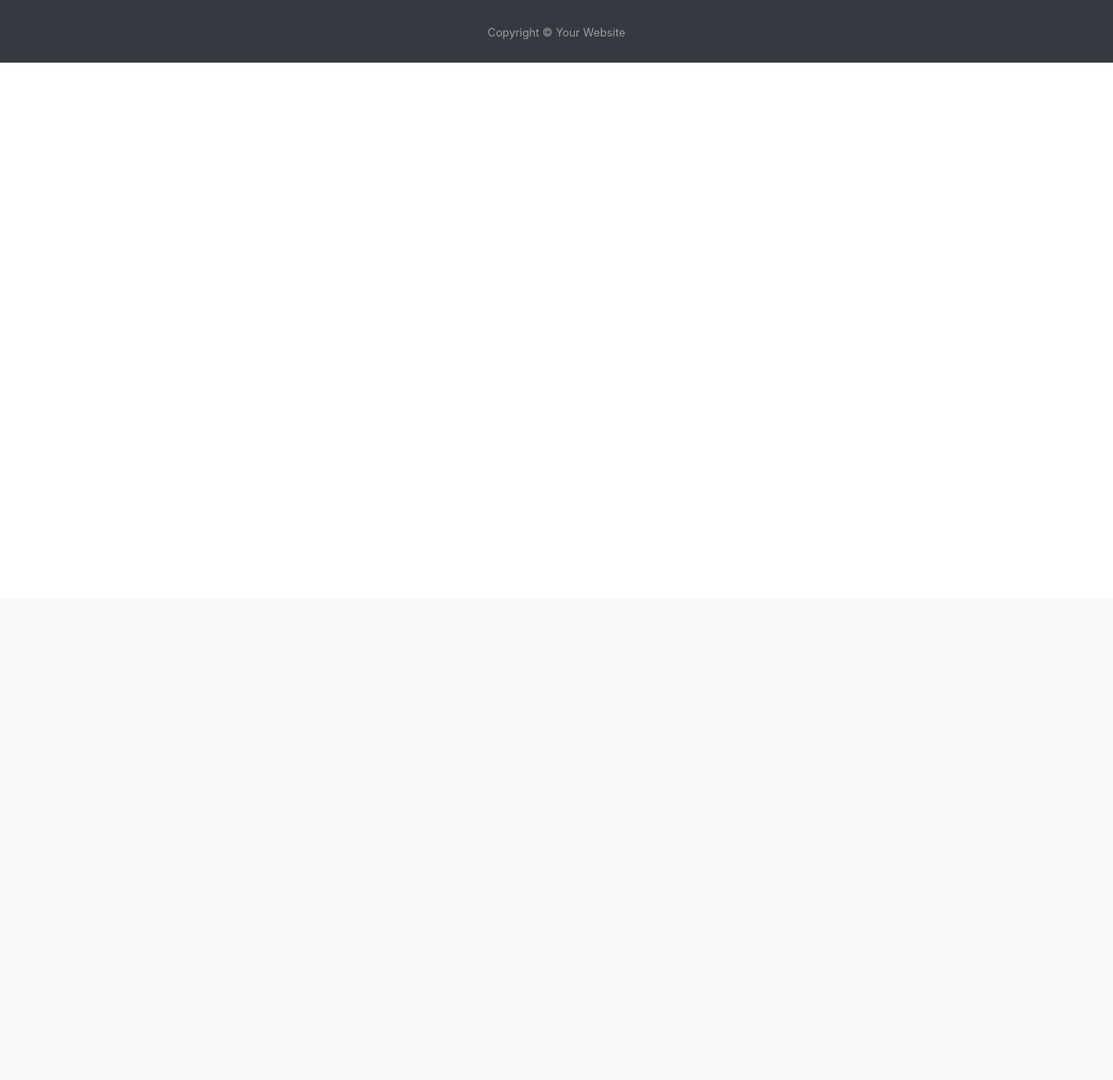
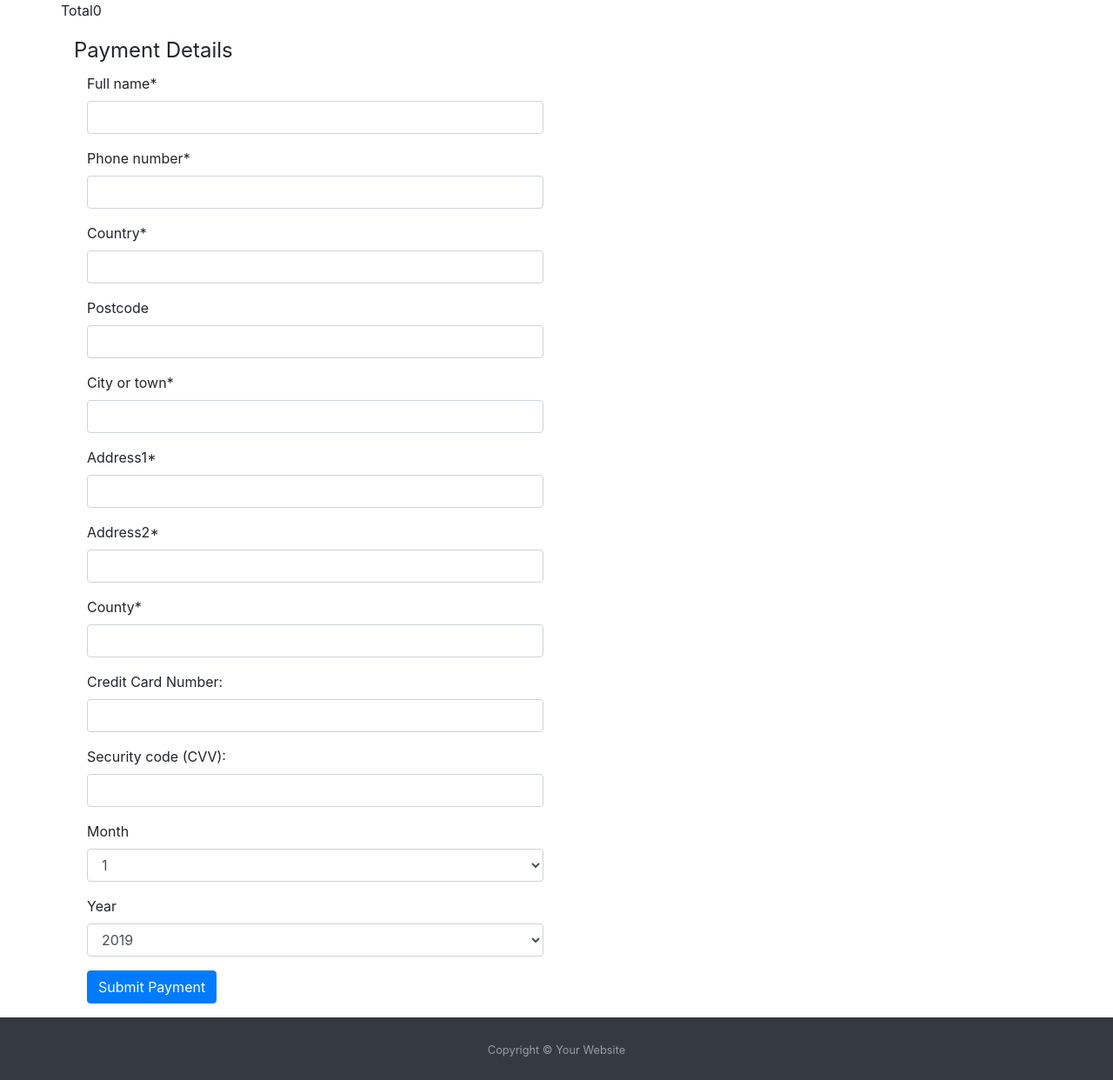
Before and after one commit to dano5342/Milestone4V2, a Django app: page /checkout/ in a window 1280 px wide. Shown: the part 112-1354 px from the top of the page at 87% size. Before the commit the page ends 184 px from the top, so only its background shows below. Run offline with Django 3.2, Linux system fonts and the light colour scheme; the visitor is signed in with stand-in values (Sample User, id 1); some libraries are stand-ins or nearby versions.

Commit message:
Stripe js completed however is returning 401 errors, will need to do some looking into this. CHeckout.html has been implemented but I want to change the look and feel of this over the weekend, firstly this damn error though

```diff
--- a/checkout/templates/checkout.html
+++ b/checkout/templates/checkout.html
@@ -6,8 +6,55 @@
 <script type='text/javascript' src='https://js.stripe.com/v2/'></script>
 <script type='text/javascript'>
     //<![CDATA[
-        Stripe.publishableKey = '{{ publishable }}';
+    Stripe.publishableKey = '{{ publishable }}';
     //]]>
 </script>
-<script type='text/javascript' src={% static 'js/stripe.js' %}></script>
+<script type='text/javascript' src={% static 'scripts/js/stripe.js' %}></script>
 {% endblock %}
+
+{% block content %}
+<div class="container">
+    <div class="row row-flex">
+        {% for item in cart_items %}
+        <div class="col-xs-10 col-xs-offset-1 col-sm-offset-0 col-sm-6 col-md-4 display panel panel-default">
+            <div class="card">
+                <div class="panel-body">
+                    <div class="caption">
+                        <h3>{{ item.product.title }}</h3>
+                        <p class="product-description">{{ item.product.summary }}</p>
+                        <p>Number to purchase: {{ item.quantity }}</p>
+                        <p>at this price: {{item.product.price}} each</p>
+                    </div>
+                </div>
+            </div>
+        </div>
+        {% endfor %}
+    </div>
+    <div class="row">
+        <p>Total</p>
+        <p><span class="glyphicon glyphicon-euro" aria-hidden="true"></span>{{ total }}</p>
+    </div>
+
+    <form role="form" method="POST" id="payment-form" action="{% url 'checkout' %}">
+        {% csrf_token %}
+
+        <legend>Payment Details</legend>
+
+        <div id="credit-card-errors" style="display: none;">
+            <div id="alert-message block-message error" id="stripe-error-message"></div>
+        </div>
+
+        <div class="form-group col-md-6">
+            {{ order_form | crispy }}
+        </div>
+
+        <div class="form-group col-md-6">
+            {{ payment_form | crispy }}
+        </div>
+
+        <div class="form-group col-md-12">
+            <input class="btn btn-primary" id="submit_payment_btn" name="commit" type="submit" value="Submit Payment">
+        </div>
+    </form>
+</div>
+{% endblock %}
--- /dev/null
+++ b/static/scripts/js/stripe.js
@@ -0,0 +1,29 @@
+$(function(){
+    $('#payment-form').submit(function(){
+        var form = this ;
+        var card = {
+            number: $('#id_credit_card_number').val(),
+            expMonth: $('#id_expiry_month').val(),
+            expYear: $('#id_expiry_year').val(),
+            cvc: $('#id_cvv').val()
+        };
+    Stripe.createToken(card, function(status, response){
+        if (status === 200){
+            $('#credit-card-errors').hide();
+            $('#id_stripe_id').val(response.id);
+            // Hide the details of the form from being submitted to our server
+            $('#id_credit_card_number').removeAttr('name');
+            $('#id_cvv').removeAttr('name');
+            $('#id_expiry_month').removeAttr('name');
+            $('#id_expiry_year').removeAttr('name');
+
+            form.submit();
+        }else {
+            $('#stripe-error-message').text(response.error);
+            $('#credit-card-errors').show();
+            $('#validate_card_btn').attr('disabled', false);
+        }
+    });
+    return false;
+    });
+});
--- a/templates/base.html
+++ b/templates/base.html
@@ -11,22 +11,31 @@
     <link rel="stylesheet" href="https://stackpath.bootstrapcdn.com/bootstrap/4.3.1/css/bootstrap.min.css"
         integrity="sha384-ggOyR0iXCbMQv3Xipma34MD+dH/1fQ784/j6cY/iJTQUOhcWr7x9JvoRxT2MZw1T" crossorigin="anonymous">
     <link rel="stylesheet" href=" {% static 'styles/css/main.css' %}">
+    <script src="https://code.jquery.com/jquery-3.3.1.slim.min.js"
+        integrity="sha384-q8i/X+965DzO0rT7abK41JStQIAqVgRVzpbzo5smXKp4YfRvH+8abtTE1Pi6jizo" crossorigin="anonymous">
+    </script>
     {% block head_js %}
-    {% endblock %}
+    {% endblock head_js%}
 </head>
 
 <body>
     {% block nav %} {% include 'navbar.html' %} {% endblock %}
-
+    {% if messages %}
+    <div class="alert alert-success">
+        <div class="messages">
+            {% for message in messages %}
+            {{ message }}
+            {% endfor %}
+        </div>
+    </div>
+    {% endif %}
     {% block content %}{% endblock %}
 
 
 
     {% block footer %} {% include 'footer.html' %} {% endblock %}
     <!-- Scripts for importing, maybe leave this as a partial template further down the line-->
-        <script src="https://code.jquery.com/jquery-3.3.1.slim.min.js"
-            integrity="sha384-q8i/X+965DzO0rT7abK41JStQIAqVgRVzpbzo5smXKp4YfRvH+8abtTE1Pi6jizo" crossorigin="anonymous">
-        </script>
+
     <script src="https://cdnjs.cloudflare.com/ajax/libs/popper.js/1.14.7/umd/popper.min.js"
         integrity="sha384-UO2eT0CpHqdSJQ6hJty5KVphtPhzWj9WO1clHTMGa3JDZwrnQq4sF86dIHNDz0W1" crossorigin="anonymous">
     </script>
```
Lines whose indentation alone changed are shown as unchanged.
